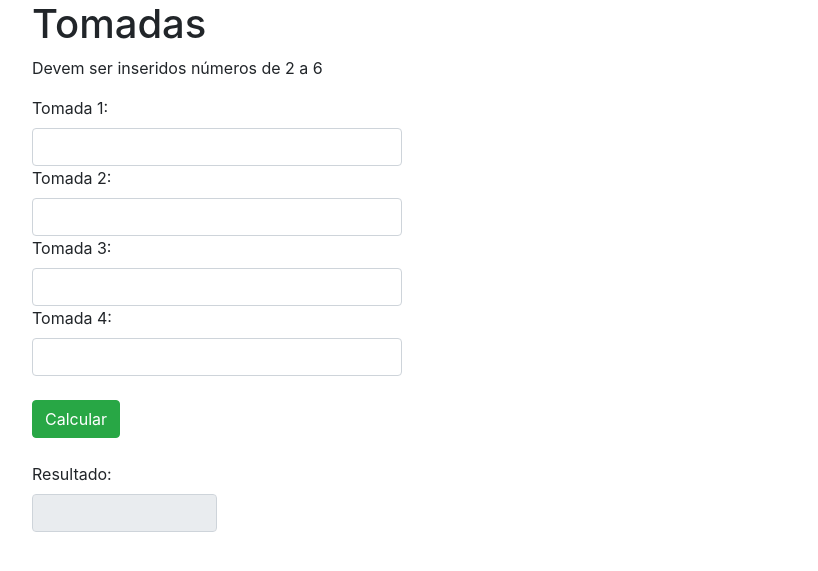
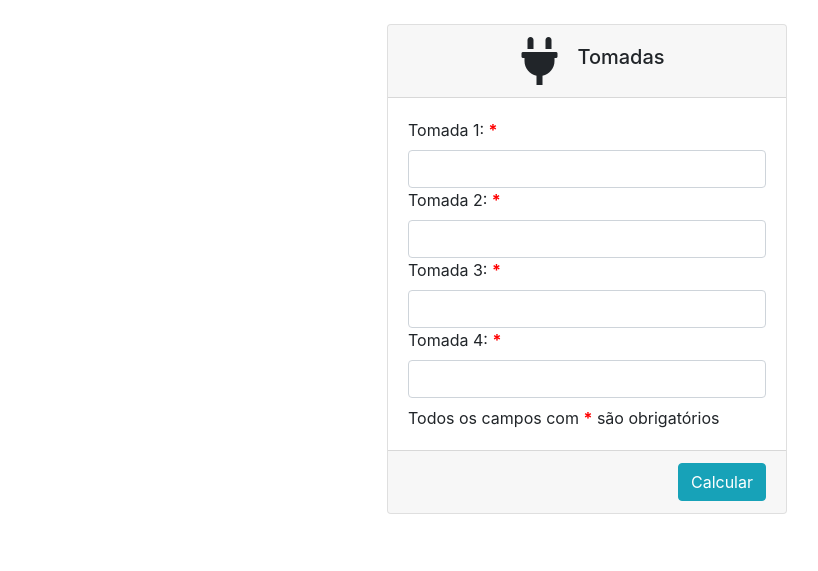
Before and after one commit to Luana-jcg/tomadas, a PHP site: page / in a window 1280 px wide. Shown: the top 571 px of the page, without its empty margins (53-871 px from the left). Run offline with PHP 8.4, Linux system fonts and the light colour scheme; some libraries are stand-ins or nearby versions.

Commit message:
Add files via upload

```diff
--- a/consultar.php
+++ b/consultar.php
@@ -9,13 +9,15 @@ if(isset($_POST['btn'])){
     if(empty($t1) || empty($t2) || empty($t3) || empty($t4)){
         $msg = 'Verifique se todos os campos obrigatórios foram preenchidos.';
         header('Location:index.php?msg='.$msg);
-    }elseif(!($t1 >= 2 && $t1 <= 6) || !($t2>= 2 && $t2 <= 6) || !($t3 >= 2 && $t3 <= 6) || !($t4 >= 2 && $t4 <= 6)){
-        $msg = 'Por favor, insira número de 2 e 6';
+    }elseif(!($t1 >= 2 && $t1 <= 6) || !($t2 >= 2 && $t2 <= 6) || !($t3 >= 2 && $t3 <= 6) || !($t4 >= 2 && $t4 <= 6)){
+        $msg = 'Por favor, insira números de 2 a 6';
         header('Location:index.php?msg='.$msg);
     }else{
         $resultado = ($t1 + $t2 + $t3 + $t4) - 3;
         header('Location:index.php?resultado='.$resultado);
     }
+}else{
+    echo "Página não encontrada";
 }
 
 
--- a/index.php
+++ b/index.php
@@ -1,35 +1,68 @@
 <!DOCTYPE html>
 <html lang="pt-br">
+
 <head>
     <meta charset="UTF-8">
+
+    <!-- Bootstrap -->
     <link rel="stylesheet" href="https://stackpath.bootstrapcdn.com/bootstrap/4.3.1/css/bootstrap.min.css" integrity="sha384-ggOyR0iXCbMQv3Xipma34MD+dH/1fQ784/j6cY/iJTQUOhcWr7x9JvoRxT2MZw1T" crossorigin="anonymous">
+
+    <!-- Font Awsome -->
+    <link rel="stylesheet" href="https://use.fontawesome.com/releases/v5.8.1/css/all.css" integrity="sha384-50oBUHEmvpQ+1lW4y57PTFmhCaXp0ML5d60M1M7uH2+nqUivzIebhndOJK28anvf" crossorigin="anonymous">
+
     <title>Tomadas</title>
 </head>
+
+<style>
+    .card{
+        width: 400px;
+    }
+
+    b{
+        color:red;
+    }
+</style>
+
 <body>
-    <div class="container">
-        <h1>Tomadas</h1>
-        <p>Devem ser inseridos números de 2 a 6</p>
-
-        <?php
-            if(isset($_GET["msg"]))
-                echo $_GET["msg"];
-        ?>
-
-        <form action="consultar.php" method="post">
-            <label>Tomada 1: </label>
-            <input type="number" name="t1" class="form-control col-md-4" min="2" max="6" required>
-            <label>Tomada 2: </label>
-            <input type="number" name="t2" class="form-control col-md-4" min="2" max="6" required>
-            <label>Tomada 3: </label>
-            <input type="number" name="t3" class="form-control col-md-4" min="2" max="6" required>
-            <label>Tomada 4: </label>
-            <input type="number" name="t4" class="form-control col-md-4" min="2" max="6" required>
-            <br>
-            <input type="submit" name="btn" class="btn btn-success" value="Calcular">
-        </form>
-        <br>
-        <label>Resultado:</label>
-        <input type="text" name="resultado" class="form-control col-md-2" value="<?php if(isset($_GET['resultado'])){ echo $_GET['resultado'];} ?>" disabled>
+    <div class="container-fluid">
+        <div class="d-flex justify-content-center">
+            <div class="card mt-4 h-100">
+                <div class="card-header">
+                    <div class="d-flex justify-content-center">
+                        <span><i class="fas fa-fw fas fa-plug fa-3x"></i></span>
+                        <h5 class="mt-2 ml-2">Tomadas</h5>
+                    </div>
+                </div>
+                <form action="consultar.php" method="post">
+                    <div class="card-body">
+                        <?php
+                            if(isset($_GET["msg"])){?>
+                                <div class="alert alert-danger"><?php echo $_GET["msg"]; ?></div>
+                        <?php
+                            }else if(isset($_GET['resultado'])){?>
+                                <div class="alert alert-success"><?php echo "RESULTADO: ".$_GET["resultado"]; ?></div>
+                        <?php
+                            }
+                        ?>
+                            <label>Tomada 1: <b>*</b></label>
+                            <input type="number" name="t1" class="form-control" min="2" max="6" required>
+                            <label>Tomada 2: <b>*</b></label>
+                            <input type="number" name="t2" class="form-control" min="2" max="6" required>
+                            <label>Tomada 3: <b>*</b></label>
+                            <input type="number" name="t3" class="form-control" min="2" max="6" required>
+                            <label>Tomada 4: <b>*</b></label>
+                            <input type="number" name="t4" class="form-control" min="2" max="6" required>
+                            <p class="mt-2 mb-0">Todos os campos com <b>*</b> são obrigatórios</p>
+                    </div>
+                    <div class="card-footer">
+                        <div class="d-flex justify-content-end">
+                            <input type="submit" name="btn" class="btn btn-info" value="Calcular">
+                        </div>
+                    </div>
+                </form>
+            </div>
+        </div>
     </div>
 </body>
+
 </html>
```
